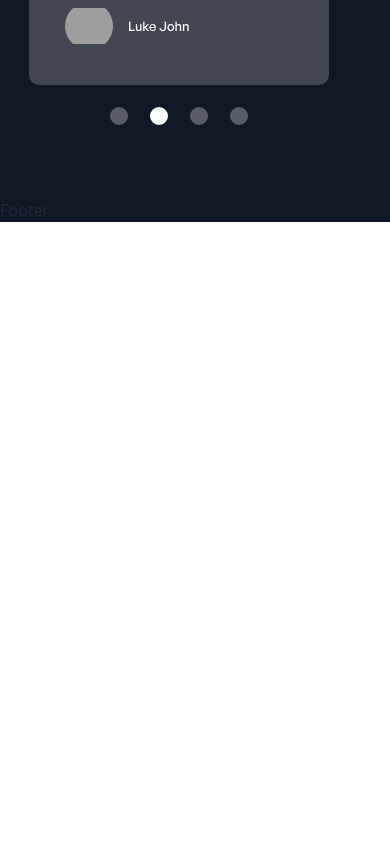
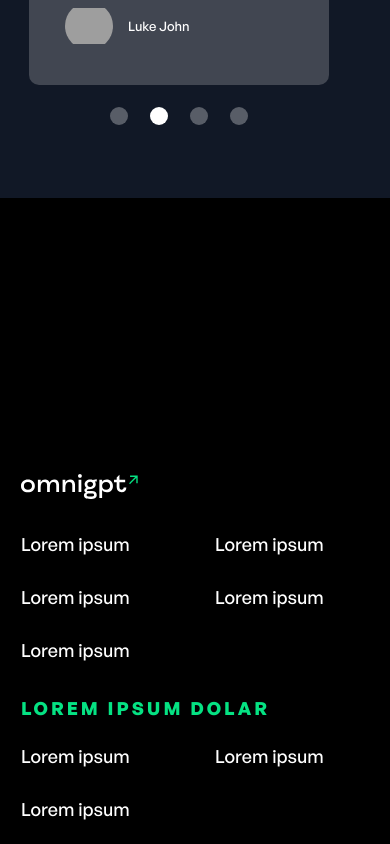
Before and after one commit to jjmbeba/omnigpt, a Next.js app: page / in a window 390 px wide. Shown: the part 2663-3507 px from the top of the page. Before the commit the page ends 2885 px from the top, so only its background shows below. Built offline with nearby package versions, Linux system fonts and the light colour scheme; grey boxes are pictures that could not be loaded; what prettier-plugin-tailwindcss would draw is missing.

Commit message:
Footer mobile, tab and desktop done

```diff
--- a/app/(landing)/Footer.tsx
+++ b/app/(landing)/Footer.tsx
@@ -1,11 +1,74 @@
-import React from 'react'
+import React from "react";
+import Logo from "./Logo";
+import Link from "next/link";
+import localFont from "next/font/local";
 
-type Props = {}
+type Props = {};
+
+const generalSansMedium = localFont({
+  src: "../../public/fonts/General_Sans/GeneralSans-Medium.ttf",
+});
+
+const generalSansBold = localFont({
+  src: "../../public/fonts/General_Sans/GeneralSans-Bold.ttf",
+});
+
+const generalSansRegular = localFont({
+  src: "../../public/fonts/General_Sans/GeneralSans-Regular.ttf",
+});
 
 const Footer = (props: Props) => {
   return (
-    <div>Footer</div>
-  )
-}
+    <div className="items-start gap-[199px] bg-black px-[21px] pb-[27px] pt-[276px] text-[18px] leading-[16px] md:flex md:px-[55px] md:pb-[123px] md:pt-[355px] md:text-[22px] md:leading-[16px] lg:pb-[95px] lg:pt-[335px] lg:text-[16px]">
+      <Logo />
+      <div className="items-start gap-[190px] md:flex md:pt-[64px] lg:justify-between lg:gap-[100px] lg:pt-0">
+        <div
+          className={`grid grid-cols-2 grid-rows-3 gap-x-[40px] gap-y-[37px] pt-[37px] text-white md:grid-cols-1 md:grid-rows-1 md:pt-0  ${generalSansMedium.className}`}
+        >
+          <Link href="">Lorem ipsum</Link>
+          <Link href="">Lorem ipsum</Link>
+          <Link href="">Lorem ipsum</Link>
+          <Link href="">Lorem ipsum</Link>
+          <Link href="">Lorem ipsum</Link>
+        </div>
+        <div>
+          <h3
+            className={`${generalSansBold.className} pt-[42px] tracking-[3px] text-[#05E283] md:pt-0`}
+          >
+            LOREM IPSUM DOLAR
+          </h3>
+          <div
+            className={`grid grid-cols-2 grid-rows-2 gap-x-[40px] gap-y-[37px] pt-[32px] text-white md:grid-cols-1 md:grid-rows-1 ${generalSansMedium.className}`}
+          >
+            <Link href="">Lorem ipsum</Link>
+            <Link href="">Lorem ipsum</Link>
+            <Link href="">Lorem ipsum</Link>
+          </div>
+        </div>
+        <div className="hidden flex-col items-start gap-[27px] lg:flex">
+          <h4
+            className={`${generalSansMedium.className} text-[16px] leading-[16px]`}
+          >
+            Join our newsletter
+          </h4>
+          <div className="relative w-[215px] rounded-[10px] border border-white py-[17px] pl-[19px]">
+            <input
+              type="email"
+              name="email"
+              id="email"
+              placeholder="Your email"
+              className={` ${generalSansRegular.className} max-w-[150px] border-none bg-black outline-none placeholder:text-white/50`}
+            />
+            <img
+              src="/assets/submit_arrow.svg"
+              className="absolute right-[18px] top-[50%] h-[15px] w-[15px] translate-y-[-50%] cursor-pointer object-contain"
+              alt="submit-icon"
+            />
+          </div>
+        </div>
+      </div>
+    </div>
+  );
+};
 
-export default Footer
+export default Footer;
--- a/app/page.tsx
+++ b/app/page.tsx
@@ -6,7 +6,7 @@ import Testimonials from "./(landing)/Testimonials";
 
 export default function Home() {
   return (
-    <div className="bg-[#111826] h-auto pt-[26px] md:pt-[47px]  scroll-smooth">
+    <div className="bg-[#111826] h-auto pt-[26px] md:pt-[47px] overflow-x-hidden scroll-smooth">
       <Navbar />
       <Hero/>
       <Features/>
```
Also changed, not shown: public/assets/submit_arrow.svg (added).
